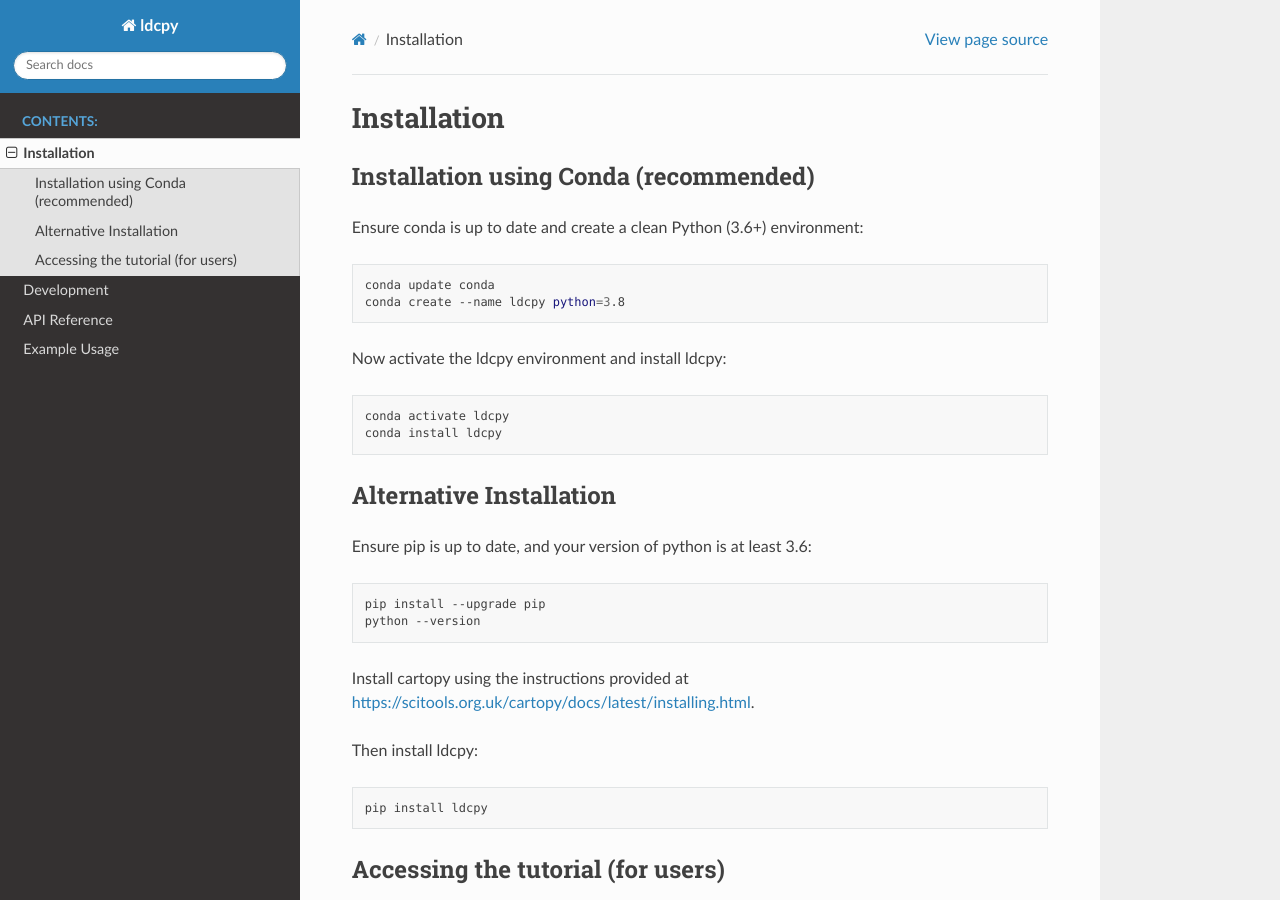
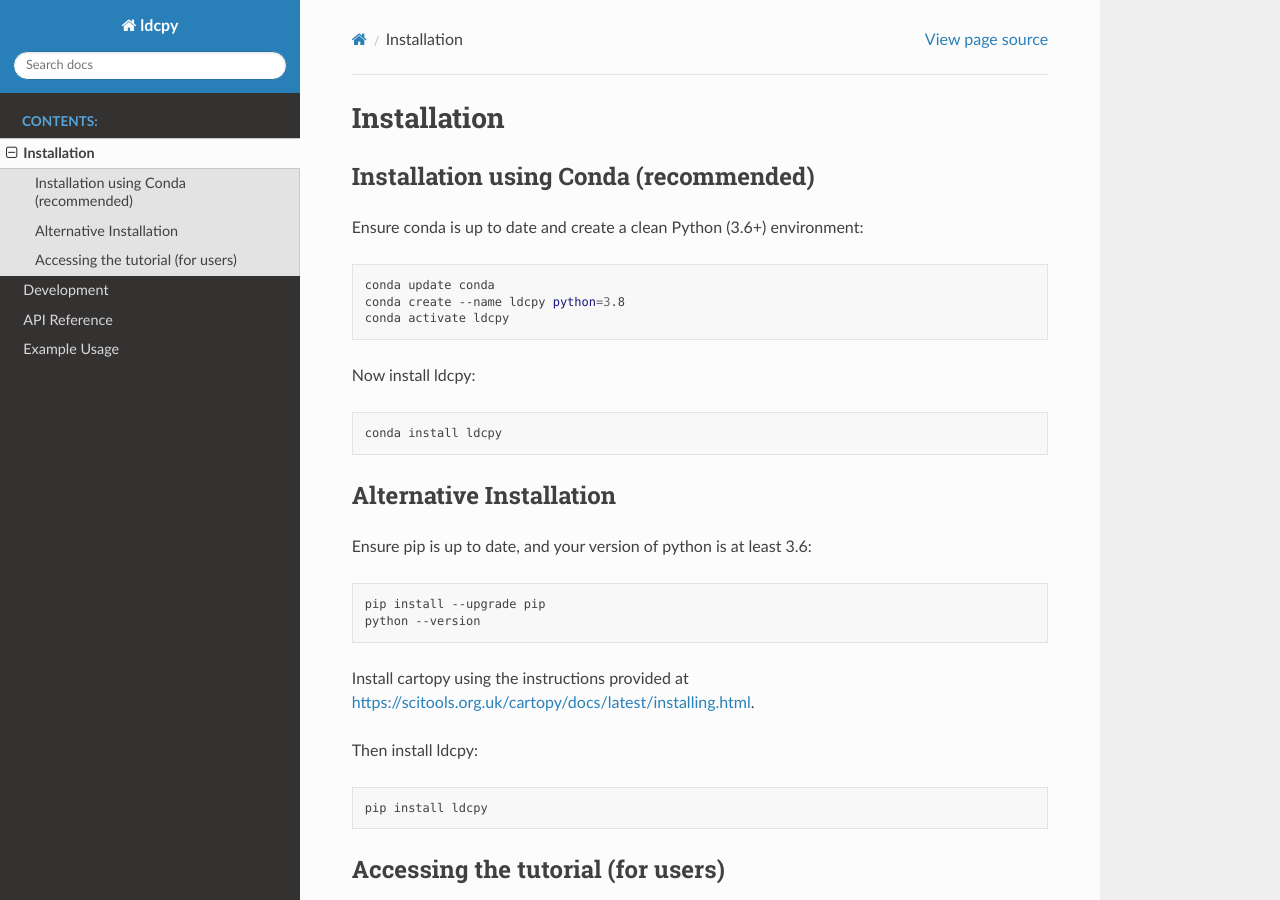
Before and after one commit to NCAR/ldcpy, a Sphinx documentation site: the page built from docs/source/installation.rst, in a window 1280 px wide and 900 px high. Built offline with Sphinx 7.4.7 and the Read the Docs theme 2.0.0, drawn with Linux system fonts in a browser that asks for light colours.

Commit message:
update install instructions

```diff
--- a/docs/source/installation.rst
+++ b/docs/source/installation.rst
@@ -12,12 +12,12 @@
 
     conda update conda
     conda create --name ldcpy python=3.8
+    conda activate ldcpy
 
-Now activate the ldcpy environment and install ldcpy:
+Now install ldcpy:
 
 .. code-block:: bash
 
-    conda activate ldcpy
     conda install ldcpy
 
 Alternative Installation
```
